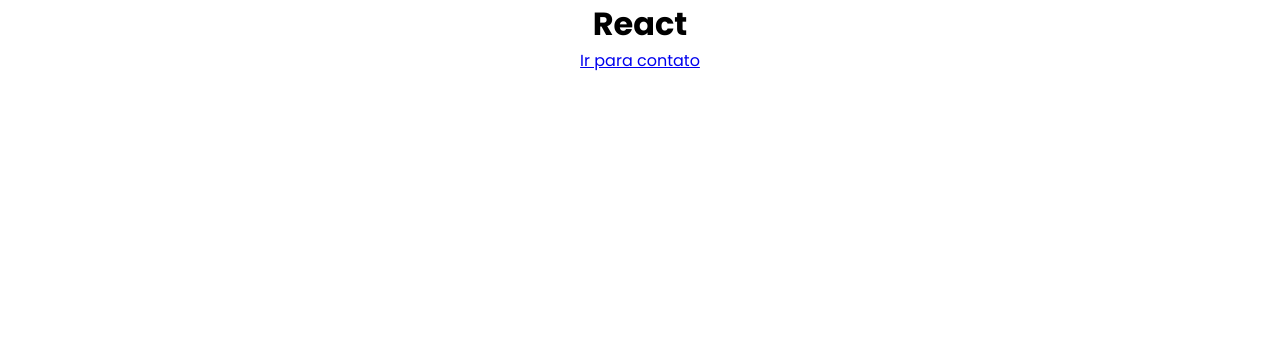
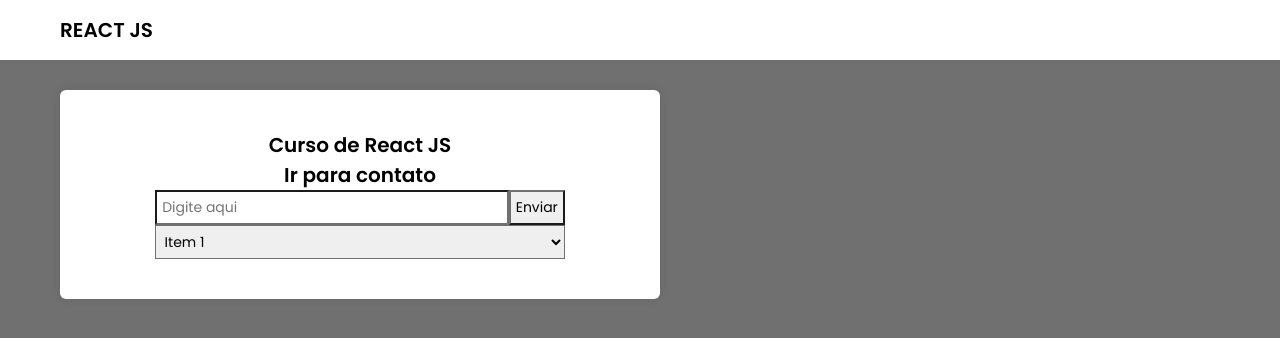
Before and after one commit to 11pedrofxx/curso-react, a React (Create React App) app: page / in a window 1280 px wide. Shown: the top 338 px of the page. Built offline with nearby package versions, Linux system fonts and the light colour scheme.

Commit message:
aula estilização global

```diff
--- a/src/index.scss
+++ b/src/index.scss
@@ -8,3 +8,84 @@
   padding: 0px;
   font-family: "poppins";
 }
+
+a,a:visited a:link{
+
+  text-decoration: none;
+  color: black;
+
+}
+
+.pagina {
+
+
+background-color: rgb(112, 112, 112);
+  color: white;
+  min-height: 100vh;
+
+
+  .cabecalho{
+    background-color: rgb(255, 255, 255);
+    height: 50px;
+    display: flex;
+    align-items: center;
+    padding: 30px 60px;
+
+      h1{
+
+        color: black;
+    font-weight: 600;
+    font-size: 20px;
+
+      }
+
+  }
+
+  .secao{
+
+    background-color: white;
+    padding: 40px;
+    box-shadow: 0px 0px 10px rgba(0, 0, 0, 0.1);
+    max-width: 600px;
+    margin: 30px 60px;
+    border-radius: 6px;
+
+      h1{
+
+        color: black;
+      font-weight: 600;
+      font-size: 20px;
+
+
+  }
+
+
+  input{
+    width: 68%;
+   padding: 5px;
+   border-color: rgb(112, 112, 112);
+   font: 400 14px/1.5 "poppins";
+   outline: none;
+  }
+
+  button{
+
+    padding: 5px;
+    color: #000000;
+    border-color: rgb(112, 112, 112);
+    font: 400 14px/1.5 "poppins";
+    cursor: pointer;
+  }
+
+  select{
+    width: 79%;
+    padding: 5px;
+    border-color: rgb(112, 112, 112);
+    font: 400 14px/1.5 "poppins";
+    outline: none;
+
+  }
+
+}
+
+}
--- a/src/pages/app/index.jsx
+++ b/src/pages/app/index.jsx
@@ -3,19 +3,26 @@
 
 export default function App() {
   return (
-    <div className="pagina-app">
+    <div className="pagina-app pagina">
 
-    <h1>React</h1>
+    <header className="cabecalho"><h1>REACT JS</h1></header>
 
-    <div>
+    <section className="secao">
 
-    <ul>
-      <li>
-        <Link to='/contato'> Ir para contato </Link>
-      </li>
-    </ul>
+      <h1>Curso de React JS</h1>
+      <h1 className="Style"><Link to="/Contato">Ir para contato</Link></h1>
 
-    </div>
+      <input placeholder='Digite aqui' type="text"/>
+      <button>Enviar</button>
+
+      <br />
+      <select>
+        <option>Item 1</option>
+        <option>Item 2</option>
+        <option>Item 3</option>
+      </select>
+
+    </section>
 
     </div>
   );
--- a/src/pages/contato/index.jsx
+++ b/src/pages/contato/index.jsx
@@ -6,15 +6,16 @@
 
     return (
 
-        <div className='pagina-contato'>
+        <div className='pagina-contato pagina'>
 
         <div className='teste'>
 
-            <h1>Contato</h1>
+            <header className='cabecalho'>
+                <Link to='/' ><i className='fa fa-arrow-left voltar'></i></Link>
+                <h1>Contato</h1>
+                <img className='foto' src="/assets/images/contato.png" alt="" />
 
-            <img className='foto' src="/assets/images/contato.png" alt="" />
-
-            <Link to='/' ><i className='fa fa-arrow-left voltar'></i></Link>
+            </header>
         </div>
 
         </div>
--- a/src/pages/contato/index.scss
+++ b/src/pages/contato/index.scss
@@ -2,10 +2,19 @@
 
     text-align: center;
 
+    .cabecalho{
+
+        display: flex;
+
+        align-items: center;
+
+        justify-content: space-between;
+
+    }
 
     .foto{
 
-    width: 100px;
+    width: 60px;
 
 }
 
```
